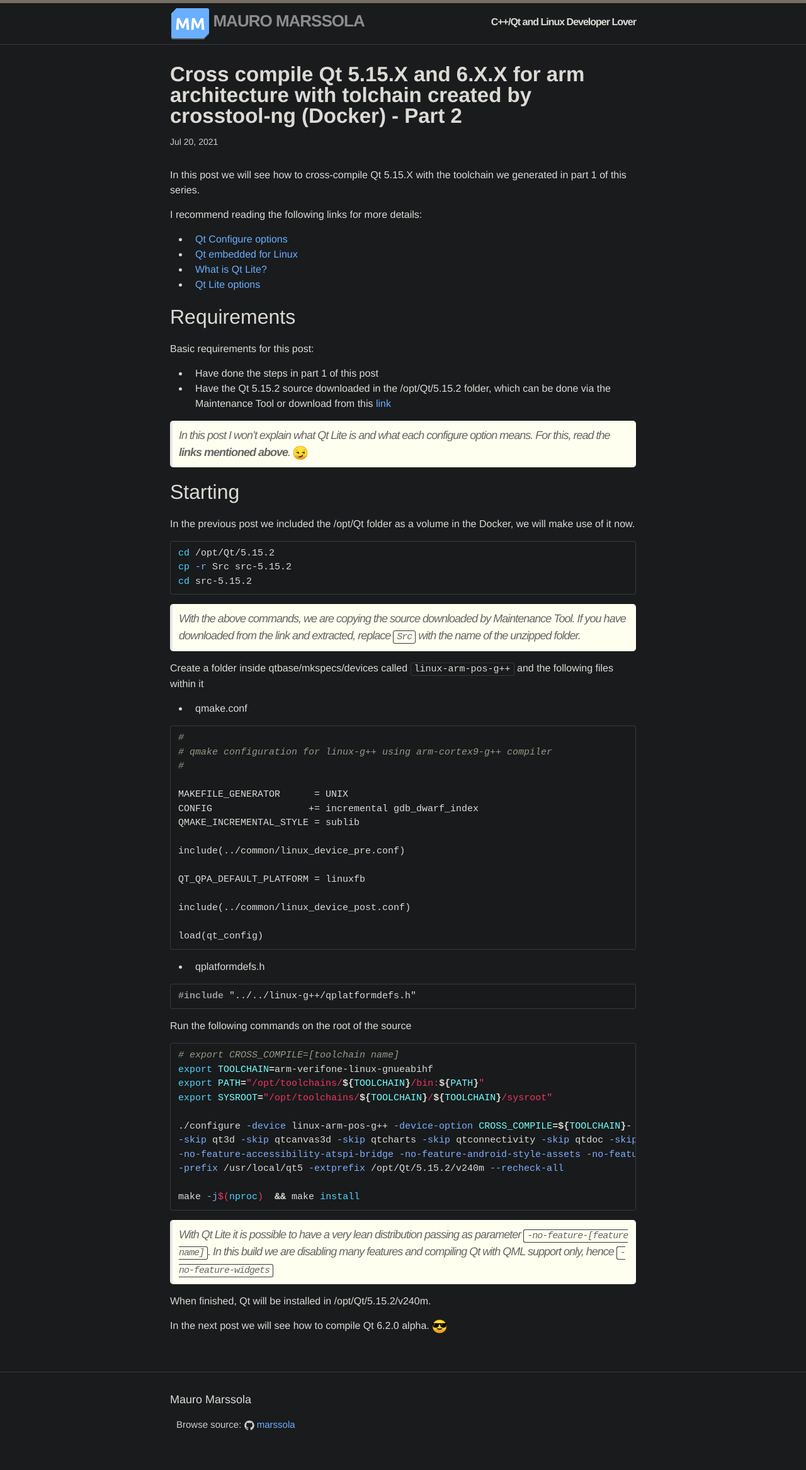
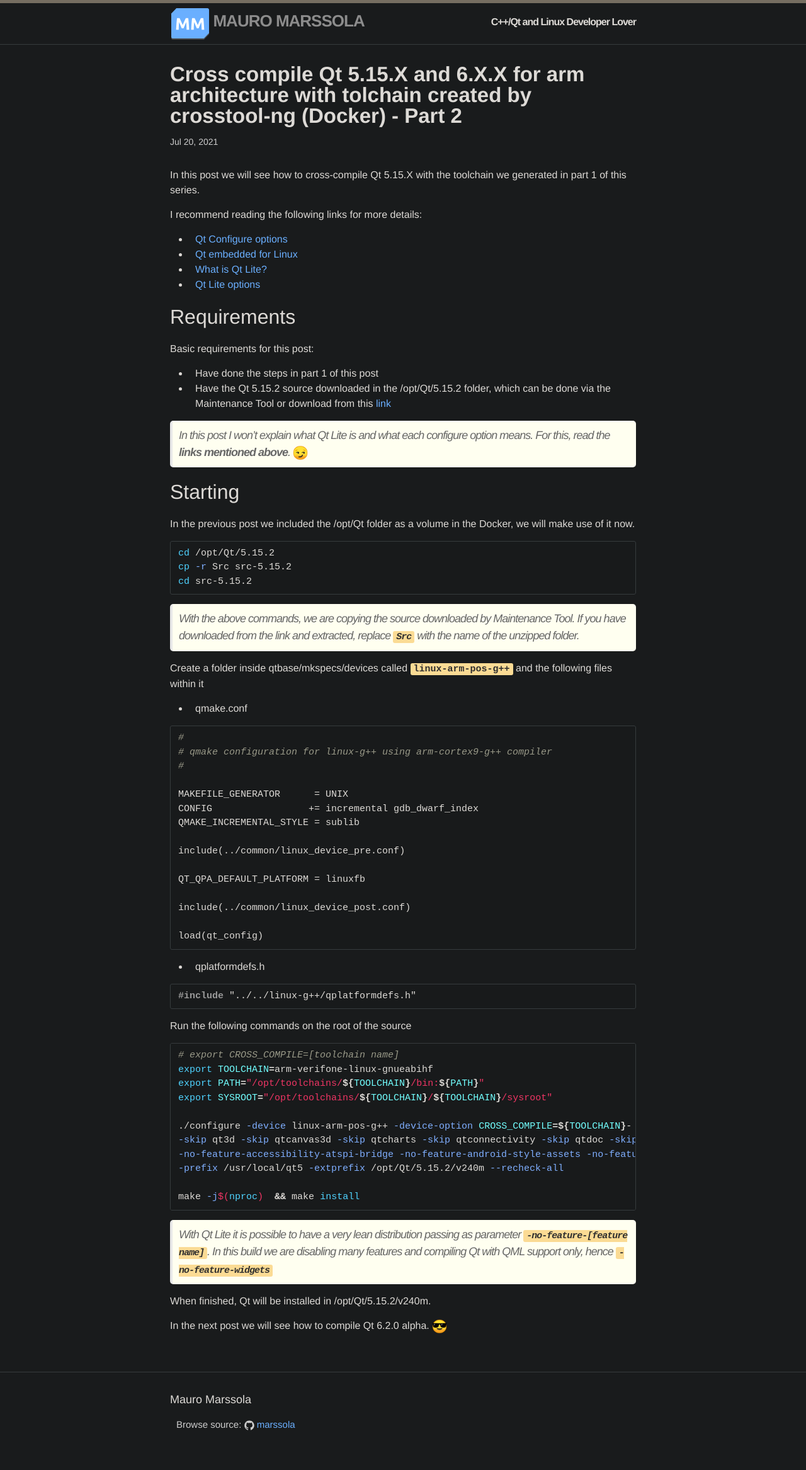
Before and after one commit to marssola/marssola.github.io, a Jekyll site: the page built from _posts/2021-07-20-qt5-qt6-cross-compiled-part2.md, in a window 1280 px wide. Shown: the whole page at 63% size. Built offline with Jekyll 4.4.1, drawn with Linux system fonts in a browser that asks for light colours.

Commit message:
Style updated

```diff
--- a/_sass/_base.scss
+++ b/_sass/_base.scss
@@ -123,6 +123,13 @@
     }
 }
 
+code.language-plaintext.highlighter-rouge {
+    background-color: #fbdb94;
+    color: #2f2f2f;
+    font-weight: bold;
+    border: 0;
+}
+
 /**
  * Code formatting
  */
```
